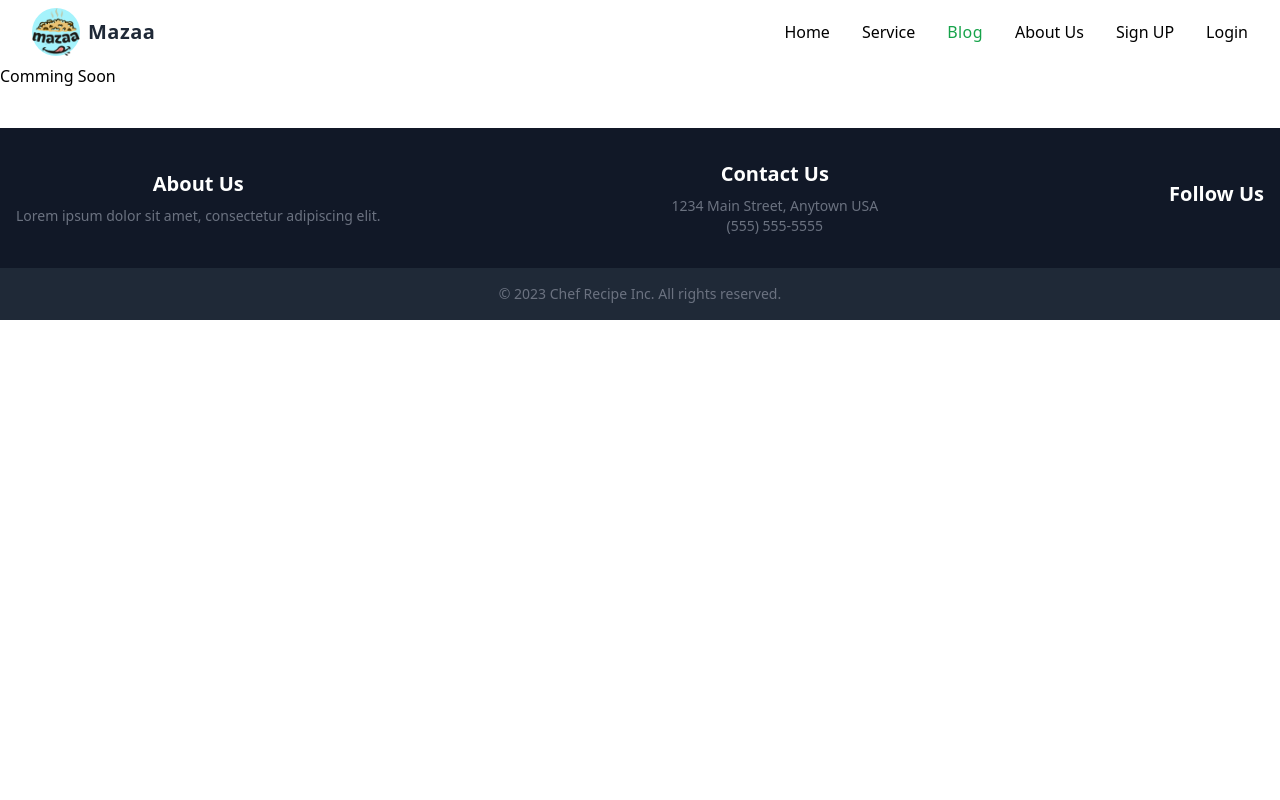
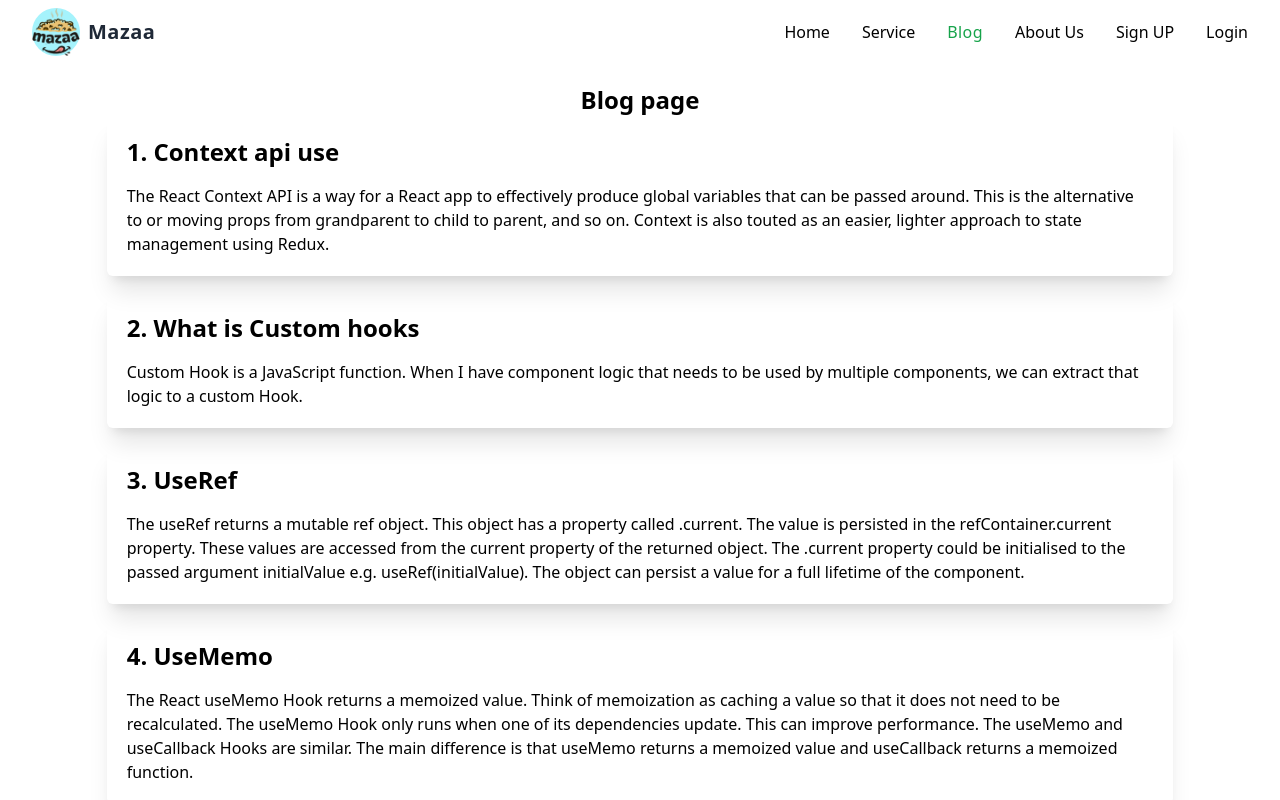
Before and after one commit to NaimulDev/Chef-Recipe, a React (Vite) app: page /blog in a window 1280 px wide. Shown: the top 800 px of the page. Built offline with nearby package versions, Linux system fonts and the light colour scheme; no server answers.

Commit message:
I have answered your questions in Blog Route

```diff
--- a/src/Components/Home/Banner.jsx
+++ b/src/Components/Home/Banner.jsx
@@ -1,12 +1,12 @@
 import React from "react";
 
-import cover1 from "../../assets/images/banner/banner-1.jpg";
+import cover2 from "../../assets/images/banner/banner-2.jpg";
 
 const Banner = () => {
   return (
     <div className="relative h-screen">
       <img
-        src={cover1}
+        src={cover2}
         alt=""
         className="object-cover w-full h-full absolute top-0 left-0 z-0"
       />
--- a/src/Components/Home/ChefMaster.jsx
+++ b/src/Components/Home/ChefMaster.jsx
@@ -7,15 +7,20 @@ const ChefMaster = ({ chef }) => {
 
   return (
     <>
-      <div className="justify-center items-center text-center">
-        <div>
-          <img src={image} alt="" />
-        </div>
-        <div>
-          <h3>{name}</h3>
-          <p>{experian}</p>
-          <p>{like}</p>
-        </div>
+      <div className="bg-gray-100 p-6 rounded shadow-lg">
+        <img
+          className="object-cover w-full  rounded shadow-lg mb-6 "
+          src={image}
+          alt=""
+        />
+        <p className="mb-2 text-xl font-bold leading-none sm:text-2xl">
+          {name}
+        </p>
+        <p className="text-gray-700 ">Experince: {experian}</p>
+        <p className="text-gray-700 font-bold">like: {like}</p>
+        <button type="button" className="btn-primary w-full block">
+          View Recipe
+        </button>
       </div>
     </>
   );
--- a/src/Components/Home/Home.jsx
+++ b/src/Components/Home/Home.jsx
@@ -24,11 +24,15 @@ const Home = () => {
       <Banner />
       <SectionTwo />
       <SectionOne />
+
+      {/*  grid grid-cols-3 justify-center mx-auto */}
       <h1 className="text-center text-5xl font-bold">Our Master Chefs</h1>
-      <div className=" grid grid-cols-3 justify-center mx-auto">
-        {chefData.map((chef) => (
-          <ChefMaster key={chef.id} chef={chef}></ChefMaster>
-        ))}
+      <div className="my-container">
+        <div className=" product-container">
+          {chefData.map((chef) => (
+            <ChefMaster key={chef.id} chef={chef}></ChefMaster>
+          ))}
+        </div>
       </div>
     </>
   );
--- a/src/Pages/Blog/Blog.jsx
+++ b/src/Pages/Blog/Blog.jsx
@@ -2,8 +2,59 @@ import React from "react";
 
 const Blog = () => {
   return (
-    <div>
-      <h1>Comming Soon</h1>
+    <div className="w-10/12 mx-auto mt-5">
+      <h2 className="text-2xl text-center font-bold">Blog page</h2>
+      <div className="card w-full">
+        <div className="card-body">
+          <div className="mb-4 bg-base-200 shadow-xl p-5 rounded-md">
+            <h2 className="text-2xl font-semibold mb-4">1. Context api use</h2>
+            <p>
+              The React Context API is a way for a React app to effectively
+              produce global variables that can be passed around. This is the
+              alternative to or moving props from grandparent to child to
+              parent, and so on. Context is also touted as an easier, lighter
+              approach to state management using Redux.
+            </p>
+          </div>
+
+          <div className="mb-4 bg-base-200 shadow-xl p-5 rounded-md">
+            <h2 className="text-2xl font-semibold mb-4">
+              2. What is Custom hooks
+            </h2>
+            <p>
+              Custom Hook is a JavaScript function. When I have component logic
+              that needs to be used by multiple components, we can extract that
+              logic to a custom Hook.
+            </p>
+          </div>
+
+          <div className="mb-4 bg-base-200 shadow-xl p-5 rounded-md">
+            <h2 className="text-2xl font-semibold mb-4">3. UseRef</h2>
+            <p>
+              The useRef returns a mutable ref object. This object has a
+              property called .current. The value is persisted in the
+              refContainer.current property. These values are accessed from the
+              current property of the returned object. The .current property
+              could be initialised to the passed argument initialValue e.g.
+              useRef(initialValue). The object can persist a value for a full
+              lifetime of the component.
+            </p>
+          </div>
+
+          <div className="mb-4 bg-base-200 shadow-xl p-5 rounded-md">
+            <h2 className="text-2xl font-semibold mb-4">4. UseMemo</h2>
+            <p>
+              The React useMemo Hook returns a memoized value. Think of
+              memoization as caching a value so that it does not need to be
+              recalculated. The useMemo Hook only runs when one of its
+              dependencies update. This can improve performance. The useMemo and
+              useCallback Hooks are similar. The main difference is that useMemo
+              returns a memoized value and useCallback returns a memoized
+              function.
+            </p>
+          </div>
+        </div>
+      </div>
     </div>
   );
 };
--- a/src/index.css
+++ b/src/index.css
@@ -9,3 +9,15 @@
 .active {
   @apply font-medium tracking-wide text-green-600 transition-colors duration-200;
 }
+
+.product-container {
+  @apply grid gap-8  mb-8 md:grid-cols-2 lg:grid-cols-3;
+}
+
+.my-container {
+  @apply px-4 py-16 mx-auto sm:max-w-xl md:max-w-full lg:max-w-screen-xl md:px-24 lg:px-8 lg:py-20;
+}
+
+.btn-primary {
+  @apply font-medium  transition duration-200  shadow-md  md:mb-0  px-4 py-2 md:px-8 md:py-3 m-2 text-lg rounded-full border-transparent border-2  text-gray-700 hover:bg-cyan-400 bg-cyan-200;
+}
```
